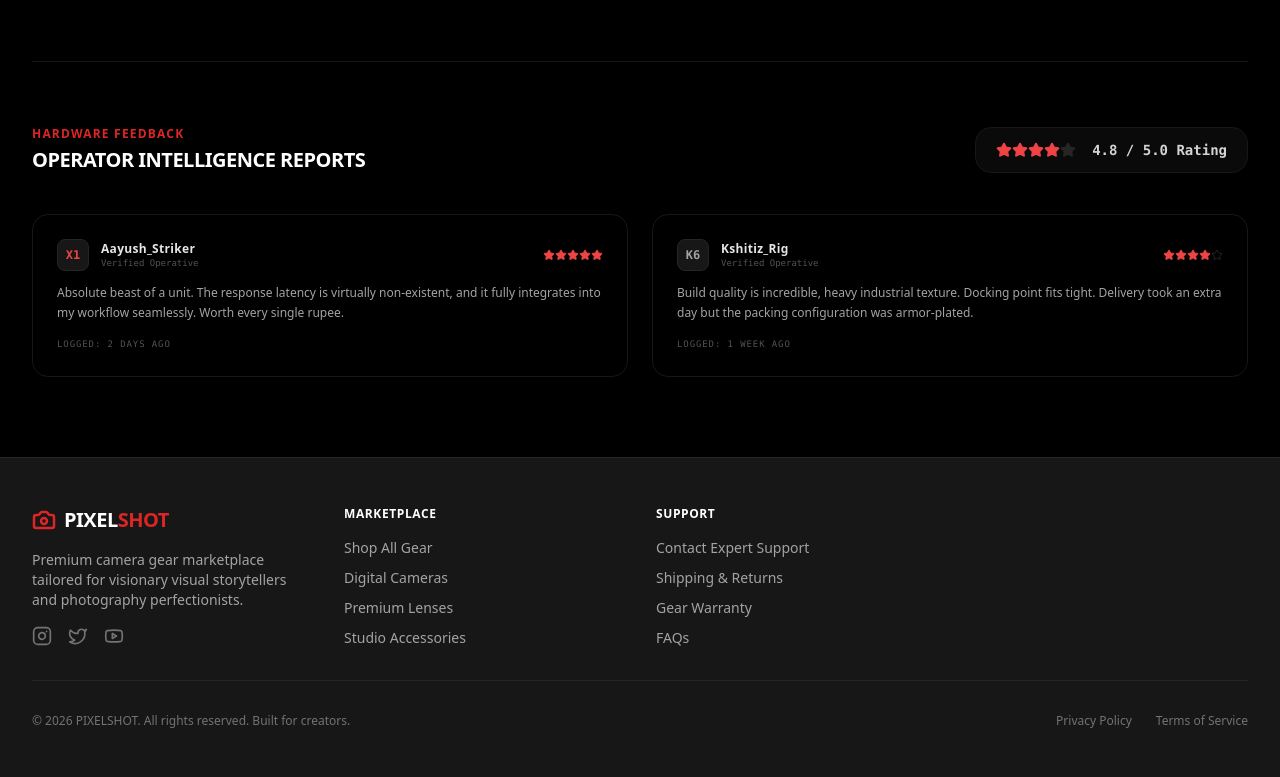
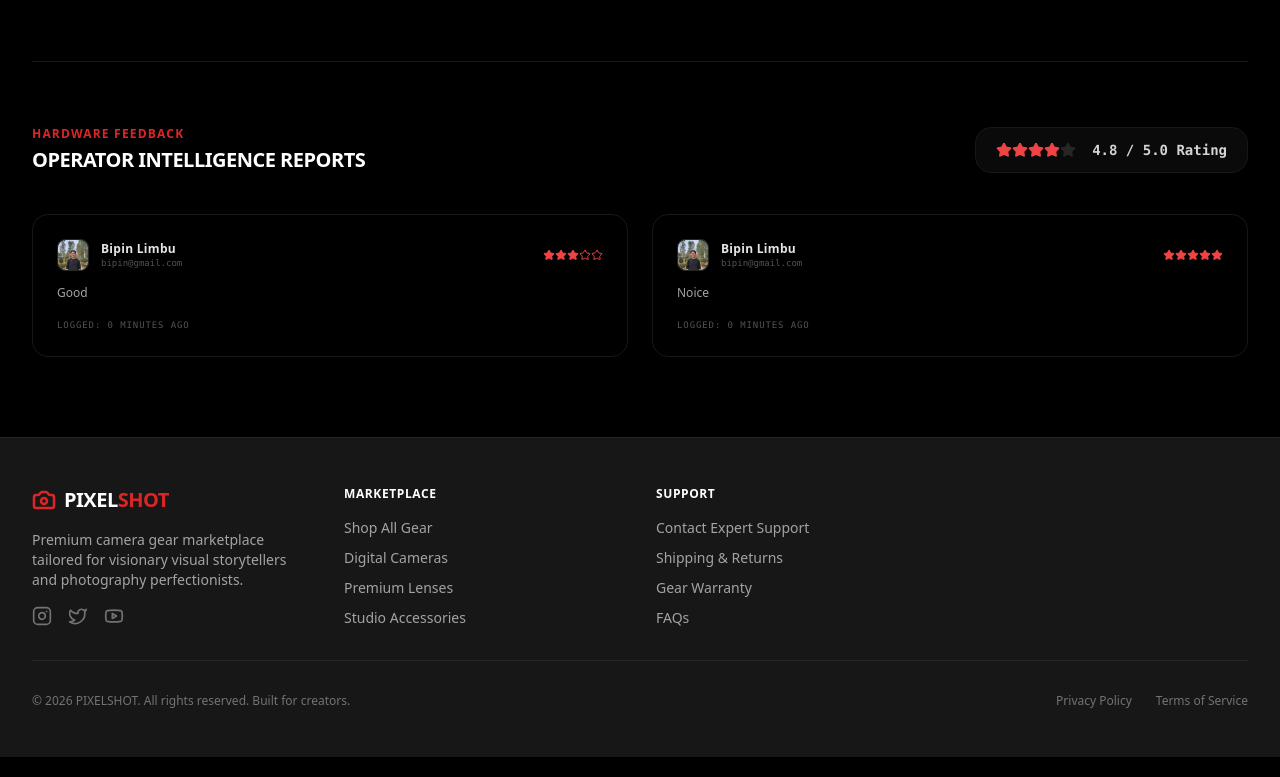
Before and after one commit to bipinjlimbu/B2C-E-Commerce---Django-Project, a Django app: page /products/5/ in a window 1280 px wide. Shown: the part 870-1647 px from the top of the page. Run offline with Django 5.2, Linux system fonts and the light colour scheme; a user stored in the database is signed in; data comes from the database, SQL or seed files in the repository; both versions use the stored data as it was after the commit; data that the repository does not hold is empty; style sheets or scripts are compiled from the project's sources.

Commit message:
Review Fetched in Single Products Page

```diff
--- a/ps_project/ps_app/templates/main/single_product_page.html
+++ b/ps_project/ps_app/templates/main/single_product_page.html
@@ -134,59 +134,47 @@
             </div>
 
             <div class="grid grid-cols-1 md:grid-cols-2 gap-6">
+
+                {% for review in reviews %}
                 <div class="bg-black border border-neutral-900 p-6 rounded-2xl flex flex-col justify-between space-y-4 hover:border-neutral-800 transition-all">
                     <div class="space-y-3">
                         <div class="flex items-center justify-between">
                             <div class="flex items-center gap-3">
                                 <div class="w-8 h-8 rounded-lg bg-neutral-900 border border-neutral-800 flex items-center justify-center text-xs font-black text-red-500 font-mono">
-                                    X1
+                                    {% if review.customer.profile_picture %}
+                                        <img src="{{ review.customer.profile_picture.url }}" alt="{{ review.customer.get_full_name }}" class="w-full h-full object-cover rounded-lg">
+                                    {% else %}
+                                        {{ review.customer.get_full_name|slice:":1"|upper }}
+                                    {% endif %}
                                 </div>
                                 <div>
-                                    <h4 class="text-xs font-bold text-neutral-200 tracking-wide">Aayush_Striker</h4>
-                                    <p class="text-[9px] text-neutral-600 font-mono">Verified Operative</p>
+                                    <h4 class="text-xs font-bold text-neutral-200 tracking-wide">{{ review.customer.get_full_name }}</h4>
+                                    <p class="text-[9px] text-neutral-600 font-mono">{{ review.customer.email }}</p>
                                 </div>
                             </div>
                             <div class="flex text-red-500">
-                                <i data-lucide="star" class="w-3 h-3 fill-current"></i>
-                                <i data-lucide="star" class="w-3 h-3 fill-current"></i>
-                                <i data-lucide="star" class="w-3 h-3 fill-current"></i>
-                                <i data-lucide="star" class="w-3 h-3 fill-current"></i>
-                                <i data-lucide="star" class="w-3 h-3 fill-current"></i>
+                                {% for i in "12345" %}
+                                    {% if forloop.counter <= review.rating %}
+                                        <i data-lucide="star" class="w-3 h-3 fill-current"></i>
+                                    {% else %}
+                                        <i data-lucide="star" class="w-3 h-3"></i>
+                                    {% endif %}
+                                {% endfor %}
                             </div>
                         </div>
                         <p class="text-xs text-neutral-400 font-medium leading-relaxed">
-                            Absolute beast of a unit. The response latency is virtually non-existent, and it fully integrates into my workflow seamlessly. Worth every single rupee.
+                            {{ review.comment }}
                         </p>
                     </div>
-                    <span class="text-[9px] font-mono text-neutral-600 uppercase tracking-widest">Logged: 2 days ago</span>
+                    <span class="text-[9px] font-mono text-neutral-600 uppercase tracking-widest">Logged: {{ review.created_at|timesince }} ago</span>
                 </div>
+                {% empty %}
+                <div class="bg-neutral-900 border border-neutral-800 p-6 rounded-2xl flex flex-col justify-center items-center space-y-4">
+                    <i data-lucide="message-square" class="w-12 h-12 text-neutral-600"></i>
+                    <p class="text-sm font-bold text-neutral-400">No intelligence reports have been logged for this hardware component yet.</p>
+                </div>
+                {% endfor %}
 
-                <div class="bg-black border border-neutral-900 p-6 rounded-2xl flex flex-col justify-between space-y-4 hover:border-neutral-800 transition-all">
-                    <div class="space-y-3">
-                        <div class="flex items-center justify-between">
-                            <div class="flex items-center gap-3">
-                                <div class="w-8 h-8 rounded-lg bg-neutral-900 border border-neutral-800 flex items-center justify-center text-xs font-black text-neutral-400 font-mono">
-                                    K6
-                                </div>
-                                <div>
-                                    <h4 class="text-xs font-bold text-neutral-200 tracking-wide">Kshitiz_Rig</h4>
-                                    <p class="text-[9px] text-neutral-600 font-mono">Verified Operative</p>
-                                </div>
-                            </div>
-                            <div class="flex text-red-500">
-                                <i data-lucide="star" class="w-3 h-3 fill-current"></i>
-                                <i data-lucide="star" class="w-3 h-3 fill-current"></i>
-                                <i data-lucide="star" class="w-3 h-3 fill-current"></i>
-                                <i data-lucide="star" class="w-3 h-3 fill-current"></i>
-                                <i data-lucide="star" class="w-3 h-3 text-neutral-800"></i>
-                            </div>
-                        </div>
-                        <p class="text-xs text-neutral-400 font-medium leading-relaxed">
-                            Build quality is incredible, heavy industrial texture. Docking point fits tight. Delivery took an extra day but the packing configuration was armor-plated.
-                        </p>
-                    </div>
-                    <span class="text-[9px] font-mono text-neutral-600 uppercase tracking-widest">Logged: 1 week ago</span>
-                </div>
             </div>
         </div>
     </main>
--- a/ps_project/ps_app/views/product_view.py
+++ b/ps_project/ps_app/views/product_view.py
@@ -215,6 +215,8 @@ def delete_product_view(request, product_id):
 
 def single_product_view(request, product_id):
     product = Product.objects.get(id=product_id)
+    reviews = product.reviews.all().order_by('-created_at')
+
     if not product.is_active:
         messages.error(request, "This product is currently inactive.")
         return redirect('home')
@@ -224,4 +226,4 @@ def single_product_view(request, product_id):
     else:
         product.in_wishlist = False
 
-    return render(request, 'main/single_product_page.html', {'product': product})
+    return render(request, 'main/single_product_page.html', {'product': product, 'reviews': reviews})
```
Also changed, not shown: ps_project/db.sqlite3.
